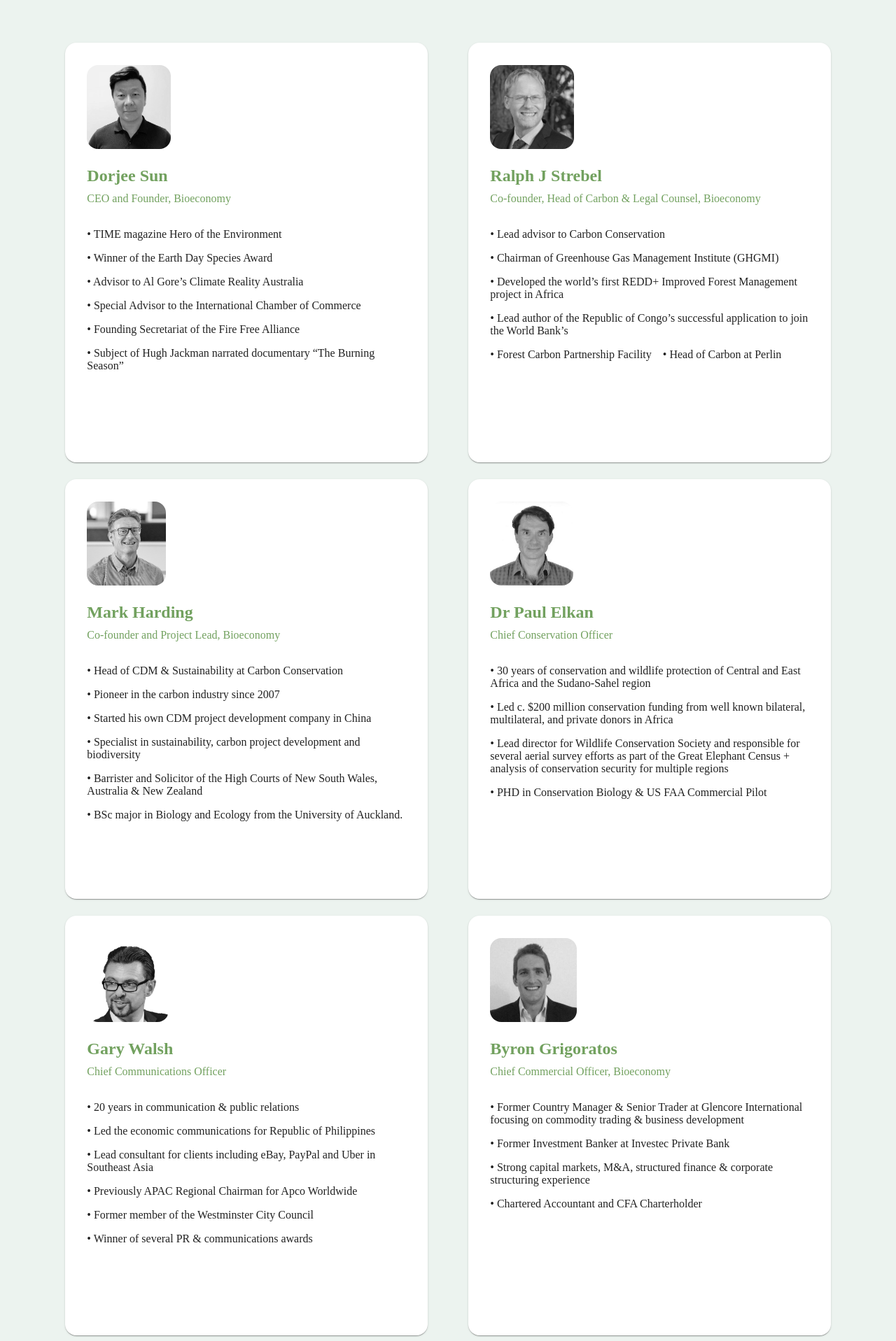
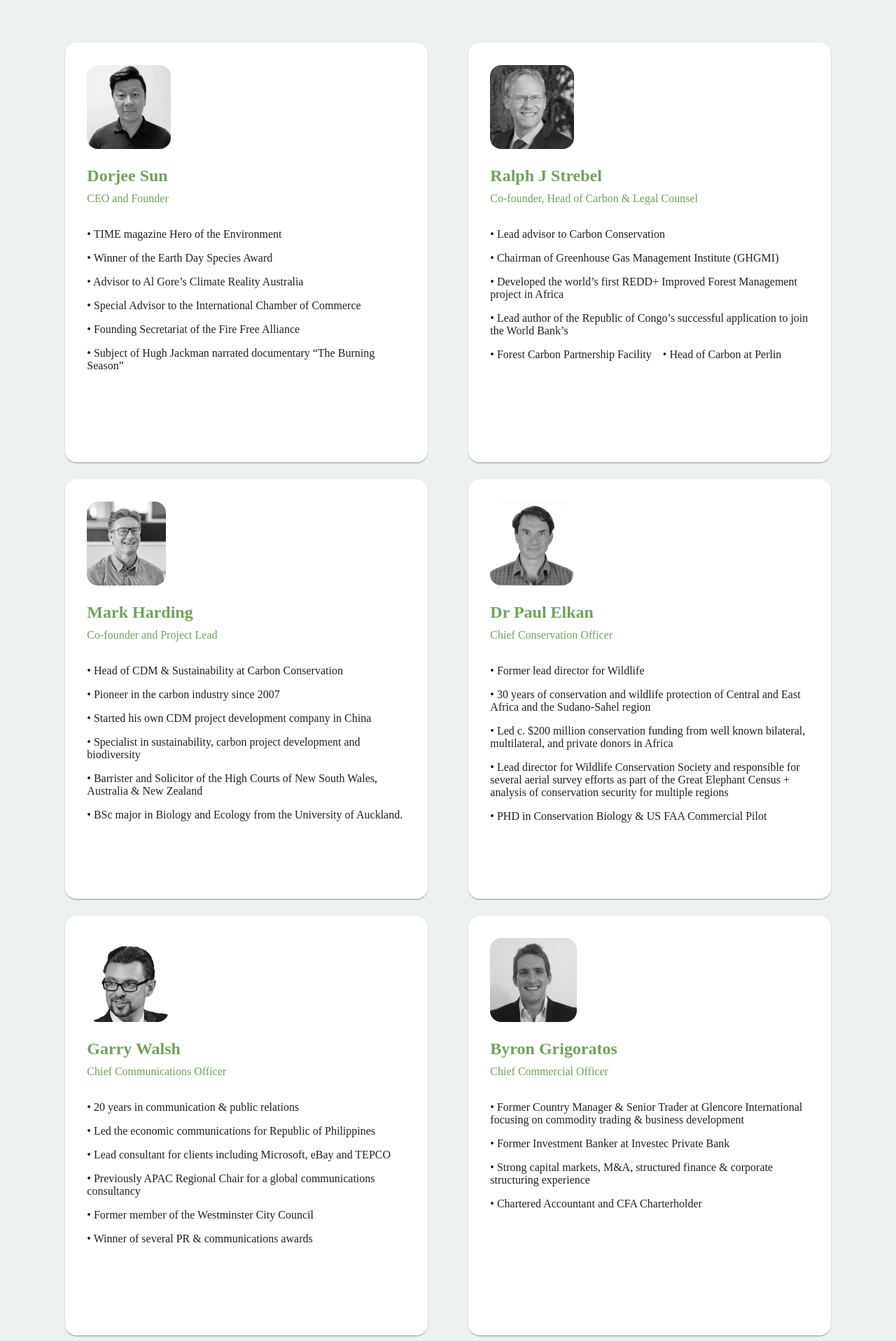
Before and after one commit to perlin-network/perl-bio-website, a React (Create React App) app: page /team in a window 1280 px wide. Shown: the part 707-2624 px from the top of the page at 70% size. Built offline with nearby package versions, Linux system fonts and the light colour scheme; a web font is replaced by a local one.

Commit message:
fix: text changes

```diff
--- a/src/components/PartnerOthers.js
+++ b/src/components/PartnerOthers.js
@@ -15,33 +15,42 @@ const useStyles=makeStyles({
     },
     partnerImage:{
         maxHeight:'500px',
+        '&:hover':{
+            opacity:0.7
+        }
     }
 })
 const partnerLogos=[
     {
         name:'dianFossey',
-        image:dianFosseySvg
+        image:dianFosseySvg,
+        link:'https://gorillafund.org/'
     },
     {
         name:'sparkAr',
-        image:sparkSvg
+        image:sparkSvg,
+        link:'https://sparkar.facebook.com/ar-studio/'
     },
     {
         name:'spaceIntelligence',
-        image:spaceIntelligenceSvg
+        image:spaceIntelligenceSvg,
+        link:'https://www.space-intelligence.com/'
     },
     {
         name:'ataMarie',
         image:ataMarieSvg,
+        link:'https://www.ata-marie.com/'
     },
     {
         name:'airCarbon',
-        image:airCarbonSvg
+        image:airCarbonSvg,
+        link:'https://www.aircarbon.co/'
     },
     {
         name:'perlrEco',
-        image:perlEcoSvg
-    },
+        image:perlEcoSvg,
+        link:'https://www.perl.eco/'
+    }
 ]
 function PartnerOthers() {
     const classes=useStyles()
@@ -51,7 +60,9 @@ function PartnerOthers() {
                 {partnerLogos.map(i=>{
                     return(
                         <Grid item xs={12} md={4} style={{textAlign:'center'}}>
-                            <img className={classes.partnerImage} src={i.image} alt={i.name} style={{filter:i.grayscale?'brightness(0) invert(1)':''}}/>
+                            <a href={i.link} target='_blank' rel='noreferrer noopener'>
+                                <img className={classes.partnerImage} src={i.image} alt={i.name} style={{filter:i.grayscale?'brightness(0) invert(1)':''}}/>
+                            </a>
                         </Grid>
 
                     )
--- a/src/pages/About.js
+++ b/src/pages/About.js
@@ -94,7 +94,7 @@ function About() {
         {
             portrait:DorjeePng,
             name:'Dorjee Sun',
-            title:"CEO and Founder, Bioeconomy",
+            title:"CEO and Founder",
             bullets:[
                 '• TIME magazine Hero of the Environment',
                 '• Winner of the Earth Day Species Award',
@@ -107,7 +107,7 @@ function About() {
         {
             portrait:markPng,
             name:'Mark Harding',
-            title:"Co-founder and Project Lead, Bioeconomy",
+            title:"Co-founder and Project Lead",
             bullets:[
                 '• Head of CDM & Sustainability at Carbon Conservation',
                 '• Pioneer in the carbon industry since 2007',
@@ -119,13 +119,13 @@ function About() {
         },
         {
             portrait:garyPng,
-            name:'Gary Walsh',
+            name:'Garry Walsh',
             title:"Chief Communications Officer",
             bullets:[
                 '• 20 years in communication & public relations',
                 '• Led the economic communications for Republic of Philippines',
-                '• Lead consultant for clients including eBay, PayPal and Uber in Southeast Asia',
-                '• Previously APAC Regional Chairman for Apco Worldwide',
+                '• Lead consultant for clients including Microsoft, eBay and TEPCO',
+                '• Previously APAC Regional Chair for a global communications consultancy',
                 '• Former member of the Westminster City Council',
                 '• Winner of several PR & communications awards',
             ]
@@ -148,7 +148,7 @@ function About() {
         {
             portrait:RalphPng,
             name:'Ralph J Strebel',
-            title:"Co-founder, Head of Carbon & Legal Counsel, Bioeconomy",
+            title:"Co-founder, Head of Carbon & Legal Counsel",
             bullets:[
                 '• Lead advisor to Carbon Conservation',
                 '• Chairman of Greenhouse Gas Management Institute (GHGMI) ',
@@ -163,15 +163,17 @@ function About() {
             name:'Dr Paul Elkan',
             title:"Chief Conservation Officer",
             bullets:[
+                '• Former lead director for Wildlife',
                 '• 30 years of conservation and wildlife protection of Central and East Africa and the Sudano-Sahel region ',
                 '• Led c. $200 million conservation funding from well known bilateral, multilateral, and private donors in Africa',
                 '• Lead director for Wildlife Conservation Society and responsible for several aerial survey efforts as part of the Great Elephant Census + analysis of conservation security for multiple regions',
-                '• PHD in Conservation Biology & US FAA Commercial Pilot',            ]
+                '• PHD in Conservation Biology & US FAA Commercial Pilot',
+            ]
         },
         {
             portrait:byronJpg,
             name:'Byron Grigoratos',
-            title:"Chief Commercial Officer, Bioeconomy",
+            title:"Chief Commercial Officer",
             bullets:[
                 '• Former Country Manager & Senior Trader at Glencore International focusing on commodity trading & business development',
                 '• Former Investment Banker at Investec Private Bank',
--- a/src/pages/Projects.js
+++ b/src/pages/Projects.js
@@ -152,7 +152,7 @@ function Projects() {
                 </div>
                 <Grid container className={classes.hero} alignItems='center' justify='space-evenly' direction='row'>
                     <Grid item className={classes.heroText} xs={12} md={6}>
-                        Our team has led, funded and completed the carbon project development in projects around the world.
+                        Spotlighted projects in our pipeline include:
                     </Grid>
                     <Grid item className={classes.heroImage} xs={12} md={6}>
                         <img src={illustrationSvg} alt='illustration' style={{maxWidth:'100%'}}/>
```
Also changed, not shown: src/pages/Services.js (+12 -17 lines).
